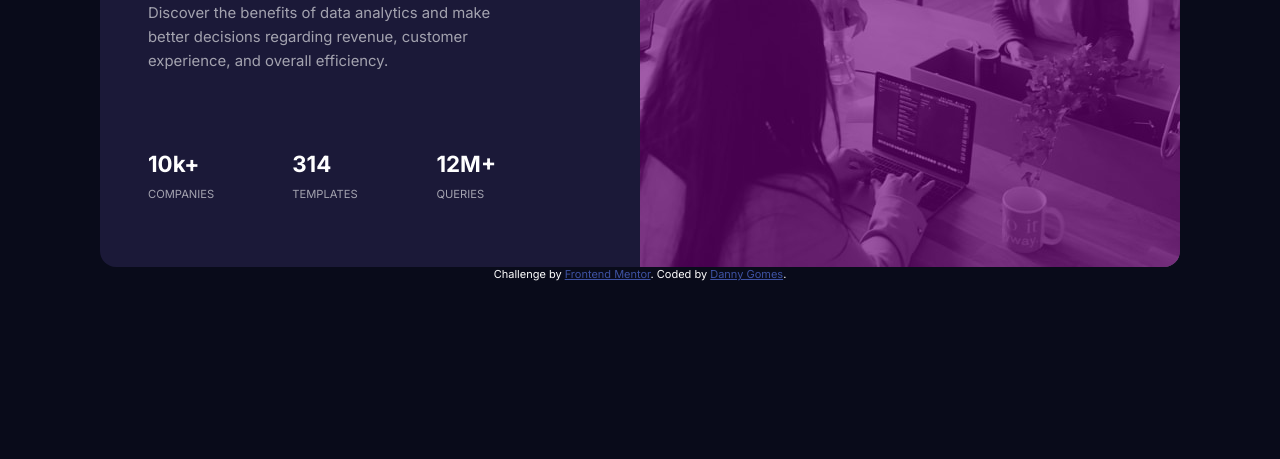
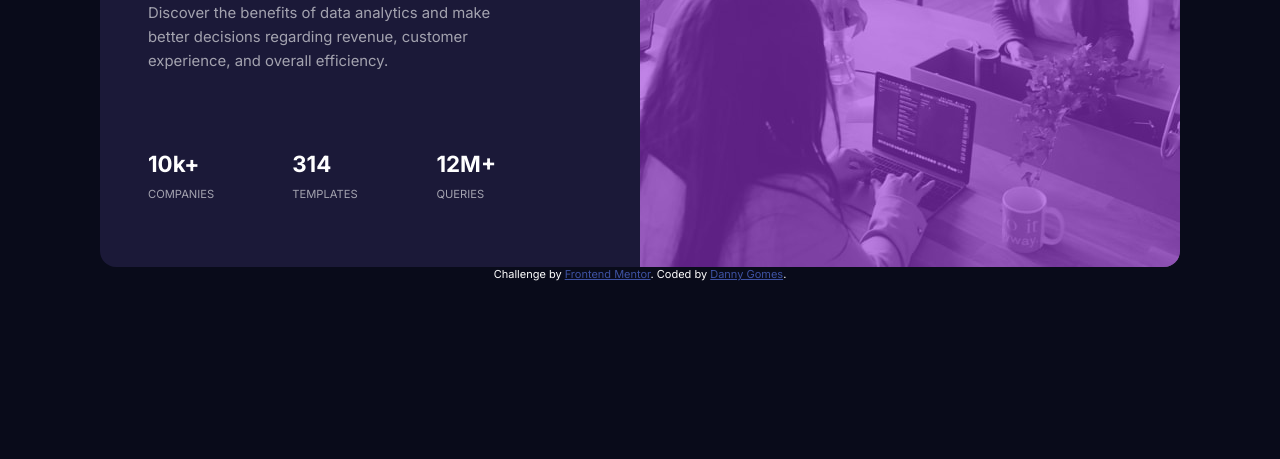
Before and after one commit to dannygomes/Stats-preview-card-component-challenge, a plain HTML site: page index.html in a window 1280 px wide. Shown: the part 357-816 px from the top of the page. Drawn offline with Linux system fonts and the light colour scheme.

Commit message:
Updated color on image

```diff
--- a/style.css
+++ b/style.css
@@ -90,7 +90,7 @@ img {
     inset: 0;
     width: 100%;
     height: 100%;
-    background-color: rgba(110, 1, 124, 0.637);
+    background-color: rgba(155, 52, 219, 0.596);
     border-radius: 0 1rem 1rem 0;
 }
 
```
